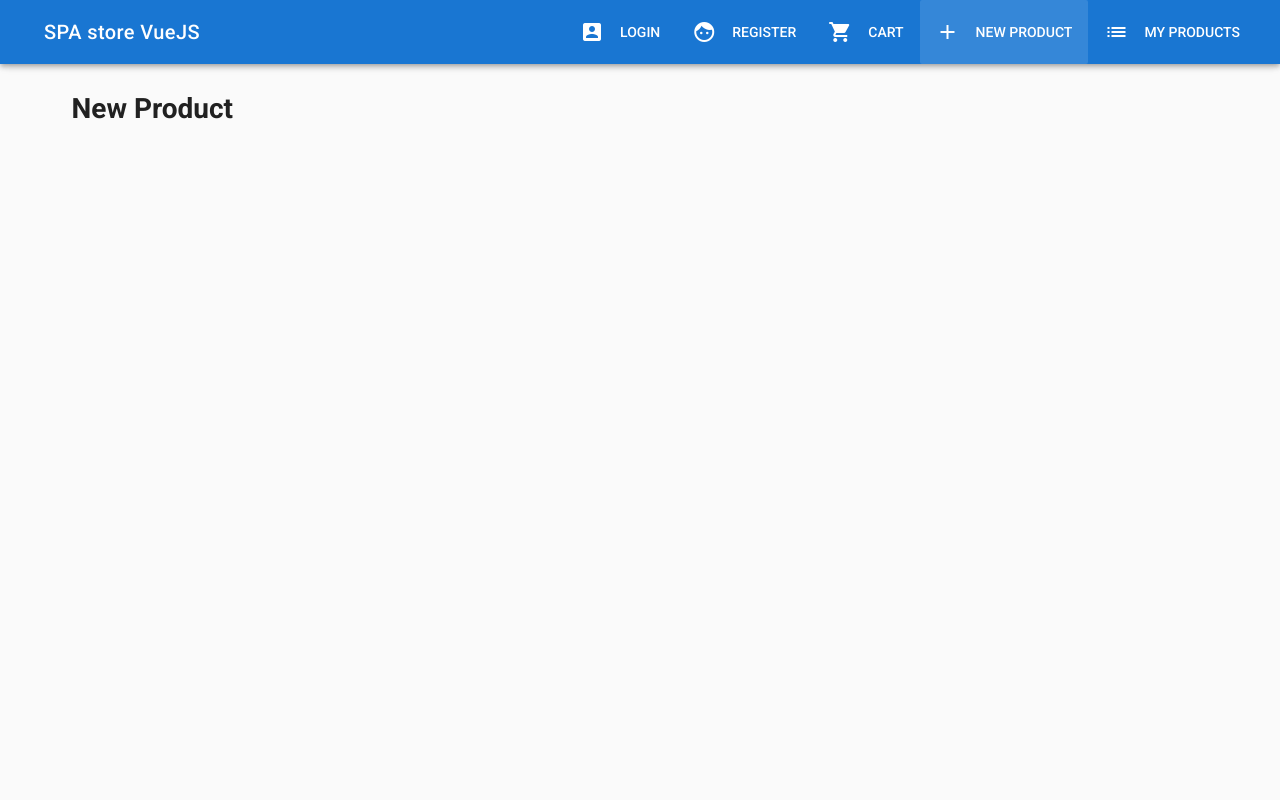
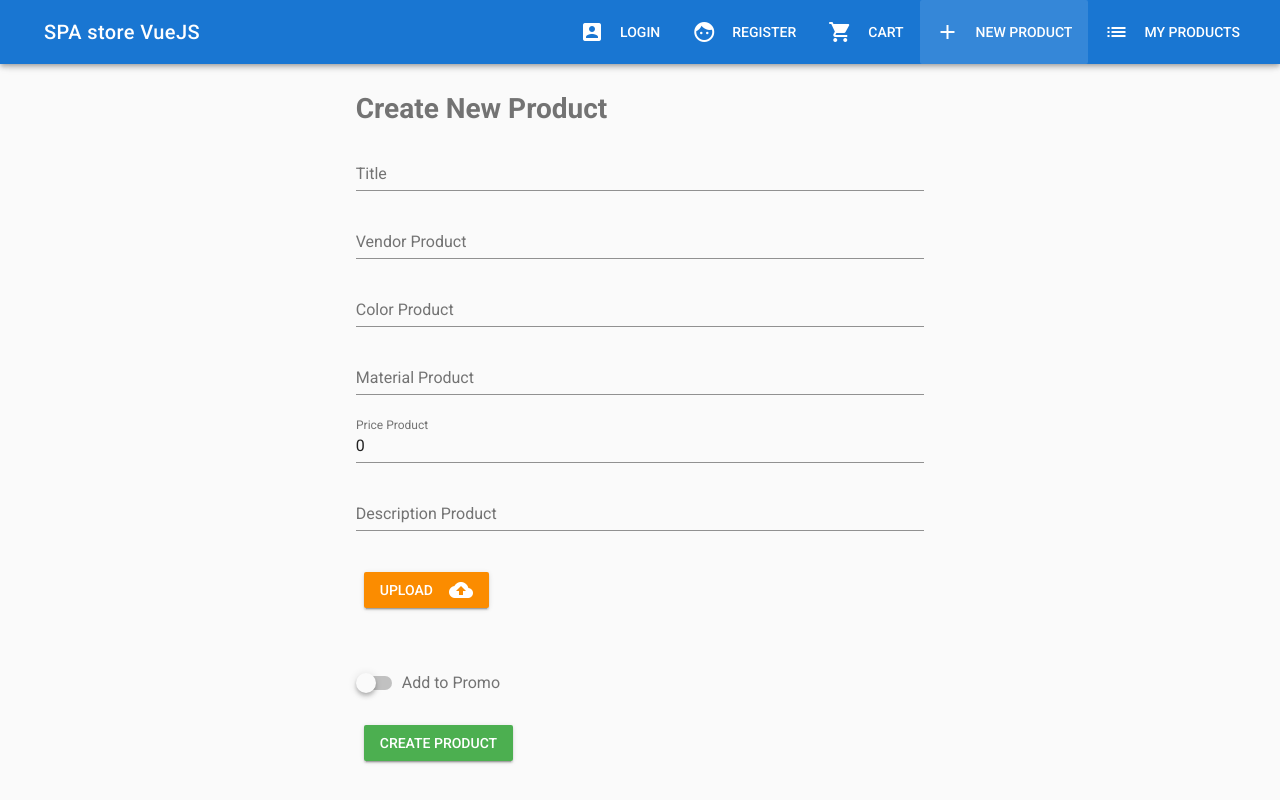
Before and after one commit to wveik/vuejs-spa-store, a Vue app: page /new in a window 1280 px wide. Built offline with nearby package versions, Linux system fonts and the light colour scheme.

Commit message:
Реализация страницы - Новый товар

```diff
--- a/src/components/Products/NewProduct.vue
+++ b/src/components/Products/NewProduct.vue
@@ -1,8 +1,62 @@
 <template>
     <v-container>
         <v-layout row>
-            <v-flex xs12>
-                <h1>New Product</h1>
+            <v-flex xs12 sm6 offset-sm3>
+                <h1 class="text--secondary mb-3">Create New Product</h1>
+
+                 <v-form ref="form" v-model="valid" lazy-validation class="mb-3">
+                  <v-text-field name="title" label="Title" type="text"
+                    v-model="title" :rules="[v => !!v || 'Title is require']"
+                    required
+                  ></v-text-field>
+                  <v-text-field name="vendor" label="Vendor Product" type="text"
+                  v-model="vendor"
+                  ></v-text-field>
+
+                  <v-text-field name="color" label="Color Product" type="text"
+                  v-model="color"
+                  ></v-text-field>
+
+                  <v-text-field name="material" label="Material Product" type="text"
+                  v-model="material"
+                  ></v-text-field>
+
+                  <v-text-field name="price" label="Price Product" type="text"
+                  v-model="price" :rules="[v => !!v || 'Price is require']"
+                    required
+                  ></v-text-field>
+
+                  <v-text-field name="description" label="Description Product" type="text"
+                  v-model="description"
+                  ></v-text-field>
+                </v-form>
+
+                <v-layout class="mb-3">
+                    <v-flex xs12>
+                        <v-btn class="warning">Upload <v-icon right dark>cloud_upload</v-icon></v-btn>
+                    </v-flex>
+                </v-layout>
+                <v-layout>
+                    <v-flex xs12>
+                        <img src="" height="200px">
+                    </v-flex>
+                </v-layout>
+                <v-layout>
+                    <v-flex xs12>
+                        <v-switch
+                            color="primary"
+                            label="Add to Promo"
+                            v-model="promo"
+                        ></v-switch>
+                    </v-flex>
+                </v-layout>
+
+                 <v-layout>
+                    <v-flex xs12>
+                        <v-spacer></v-spacer>
+                        <v-btn :disabled="!valid" class="success" @click="createProduct">Create Product</v-btn>
+                    </v-flex>
+                </v-layout>
             </v-flex>
         </v-layout>
     </v-container>
@@ -11,7 +65,32 @@
 <script>
 export default {
   data () {
-    return {}
+    return {
+      title: '',
+      vendor: '',
+      color: '',
+      material: '',
+      price: 0,
+      description: '',
+      promo: false,
+      valid: false
+    }
+  },
+  methods: {
+    createProduct () {
+      if (this.$refs.form.validate()) {
+        const product = {
+          title: this.title,
+          vendor: this.vendor,
+          color: this.color,
+          material: this.material,
+          price: this.price,
+          description: this.description,
+          promo: this.promo
+        }
+        console.log(product)
+      }
+    }
   }
 }
 </script>
```
